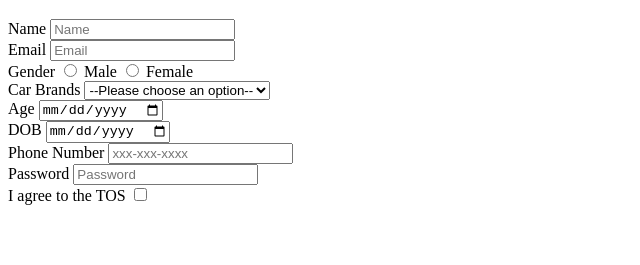
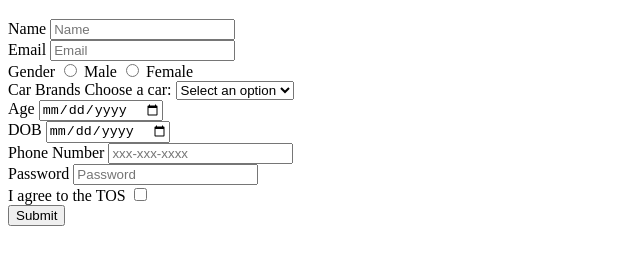
Before and after one commit to acciojob/signup-form-car-adityaG9999, a website: page main.html in a window 1280 px wide. Shown: the part 61-326 px from the top of the page, without its empty margins (0-640 px from the left). Drawn offline with Linux system fonts and the light colour scheme.

Commit message:
created a submission

```diff
--- a/main.html
+++ b/main.html
@@ -23,13 +23,12 @@
 		<label for="gender_f">Female</label>
 		<br>
 		<label for="Cars">Car Brands</label>
-		<select for="Cars" id="Cars" name="cars" >
-			<option value="" selected disabled>--Please choose an option--</option>
-			<option value="BMW" >BMW</option >
-			<option value="Audi">Audi</option>
-			<option value="Merc">Merc</option>
-
-		</select>
+		<label for="cars">Choose a car:</label>
+  <select id="cars">
+	   <option value="" disabled selected>Select an option</option>
+    <option value="volvo">Volvo</option>
+    <option value="bmw">BMW</option>
+  </select>
 		<br>
 		<label for="age">Age</label>
 		<input type="date" name="age" id="age" placeholder="Age" required/>
@@ -45,6 +44,8 @@
 		<br>
 		<label for="tos">I agree to the TOS</label>
 		<input type="checkbox" id="tos" required/>
+		<br>
+		<button type="submit">Submit</button>
 	</form>
     <script type="text/javascript" src="./script.js">
 </script>
```
